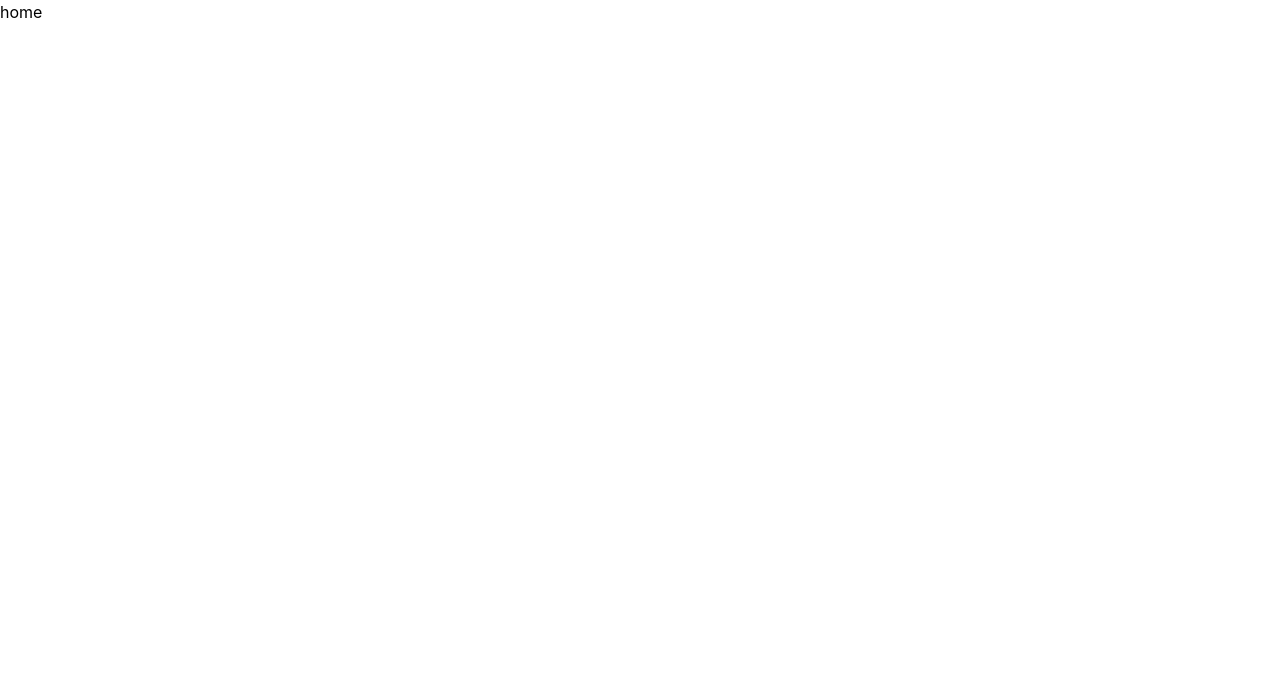
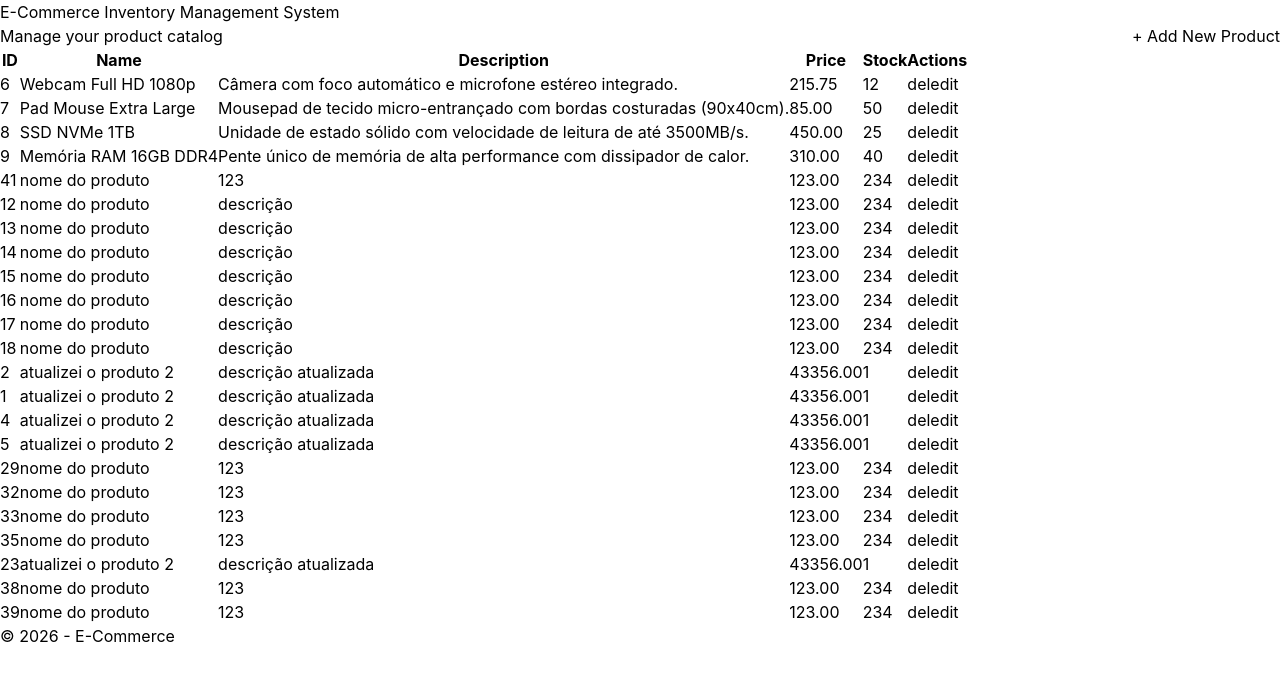
Before and after one commit to Otavioalv/e-commerce_inventory_management_system_SITA_test, a React (Vite) app in the folder frontend/: page /products/home in a window 1280 px wide. Shown: the top 680 px of the page. Built offline with nearby package versions, Linux system fonts and the light colour scheme.

Commit message:
feat: create main page structure in product/home

```diff
--- /dev/null
+++ b/frontend/src/features/products/pages/HomePage.tsx
@@ -0,0 +1,229 @@
+
+
+const MOCK_PRODUCTS = [
+        {
+            "id": 6,
+            "name": "Webcam Full HD 1080p",
+            "description": "Câmera com foco automático e microfone estéreo integrado.",
+            "price": "215.75",
+            "stockquantity": 12
+        },
+        {
+            "id": 7,
+            "name": "Pad Mouse Extra Large",
+            "description": "Mousepad de tecido micro-entrançado com bordas costuradas (90x40cm).",
+            "price": "85.00",
+            "stockquantity": 50
+        },
+        {
+            "id": 8,
+            "name": "SSD NVMe 1TB",
+            "description": "Unidade de estado sólido com velocidade de leitura de até 3500MB/s.",
+            "price": "450.00",
+            "stockquantity": 25
+        },
+        {
+            "id": 9,
+            "name": "Memória RAM 16GB DDR4",
+            "description": "Pente único de memória de alta performance com dissipador de calor.",
+            "price": "310.00",
+            "stockquantity": 40
+        },
+        {
+            "id": 41,
+            "name": "nome do produto",
+            "description": "123",
+            "price": "123.00",
+            "stockquantity": 234
+        },
+        {
+            "id": 12,
+            "name": "nome do produto",
+            "description": "descrição",
+            "price": "123.00",
+            "stockquantity": 234
+        },
+        {
+            "id": 13,
+            "name": "nome do produto",
+            "description": "descrição",
+            "price": "123.00",
+            "stockquantity": 234
+        },
+        {
+            "id": 14,
+            "name": "nome do produto",
+            "description": "descrição",
+            "price": "123.00",
+            "stockquantity": 234
+        },
+        {
+            "id": 15,
+            "name": "nome do produto",
+            "description": "descrição",
+            "price": "123.00",
+            "stockquantity": 234
+        },
+        {
+            "id": 16,
+            "name": "nome do produto",
+            "description": "descrição",
+            "price": "123.00",
+            "stockquantity": 234
+        },
+        {
+            "id": 17,
+            "name": "nome do produto",
+            "description": "descrição",
+            "price": "123.00",
+            "stockquantity": 234
+        },
+        {
+            "id": 18,
+            "name": "nome do produto",
+            "description": "descrição",
+            "price": "123.00",
+            "stockquantity": 234
+        },
+        {
+            "id": 2,
+            "name": "atualizei o produto 2",
+            "description": "descrição atualizada",
+            "price": "43356.00",
+            "stockquantity": 1
+        },
+        {
+            "id": 1,
+            "name": "atualizei o produto 2",
+            "description": "descrição atualizada",
+            "price": "43356.00",
+            "stockquantity": 1
+        },
+        {
+            "id": 4,
+            "name": "atualizei o produto 2",
+            "description": "descrição atualizada",
+            "price": "43356.00",
+            "stockquantity": 1
+        },
+        {
+            "id": 5,
+            "name": "atualizei o produto 2",
+            "description": "descrição atualizada",
+            "price": "43356.00",
+            "stockquantity": 1
+        },
+        {
+            "id": 29,
+            "name": "nome do produto",
+            "description": "123",
+            "price": "123.00",
+            "stockquantity": 234
+        },
+        {
+            "id": 32,
+            "name": "nome do produto",
+            "description": "123",
+            "price": "123.00",
+            "stockquantity": 234
+        },
+        {
+            "id": 33,
+            "name": "nome do produto",
+            "description": "123",
+            "price": "123.00",
+            "stockquantity": 234
+        },
+        {
+            "id": 35,
+            "name": "nome do produto",
+            "description": "123",
+            "price": "123.00",
+            "stockquantity": 234
+        },
+        {
+            "id": 23,
+            "name": "atualizei o produto 2",
+            "description": "descrição atualizada",
+            "price": "43356.00",
+            "stockquantity": 1
+        },
+        {
+            "id": 38,
+            "name": "nome do produto",
+            "description": "123",
+            "price": "123.00",
+            "stockquantity": 234
+        },
+        {
+            "id": 39,
+            "name": "nome do produto",
+            "description": "123",
+            "price": "123.00",
+            "stockquantity": 234
+        }
+    ]
+
+
+export default function HomePage() {
+    return (
+        <div>
+            <div
+                className="flex justify-between items-end"
+            >
+                <div>
+                    <h1>E-Commerce Inventory Management System</h1>
+                    <h2>
+                        Manage your product catalog
+                    </h2>
+                </div>
+                <button>
+                    + Add New Product
+                </button>
+            </div>
+
+            <table>
+                <thead>
+                    <tr>
+
+                        <th>ID</th>
+                        <th>Name</th>
+                        <th>Description</th>
+                        <th>Price</th>
+                        <th>Stock</th>
+                        <th>Actions</th>
+                    </tr>
+                </thead>
+                <tbody>
+                    {MOCK_PRODUCTS.map(prod => (
+                        <tr key={prod.id}>
+                            <td>
+                                {prod.id}
+                            </td>
+                            <td>
+                                {prod.name}
+                            </td>
+                            <td>
+                                {prod.description}
+                            </td>
+                            <td>
+                                {prod.price}
+                            </td>
+                            <td>
+                                {prod.stockquantity}
+                            </td>
+                            <td>
+                                <button>del</button>
+                                <button>edit</button>
+                            </td>
+                        </tr>
+                    ))}
+                </tbody>
+            </table>
+
+            <footer>
+                &#169; 2026 - E-Commerce
+            </footer>
+        </div>
+    );
+}
--- a/frontend/src/features/products/routes/index.tsx
+++ b/frontend/src/features/products/routes/index.tsx
@@ -1,12 +1,8 @@
 import { Navigate, Route, Routes } from "react-router-dom";
 
 
-// test
-const Home = () => (
-    <h1>
-        home
-    </h1>
-)
+import HomePage from "../pages/HomePage";
+
 
 
 export default function ProductsRoutes() {
@@ -23,7 +19,7 @@ export default function ProductsRoutes() {
 
             <Route
                 path="home"
-                element={<Home/>}
+                element={<HomePage/>}
             />
         </Routes>
     );
```
